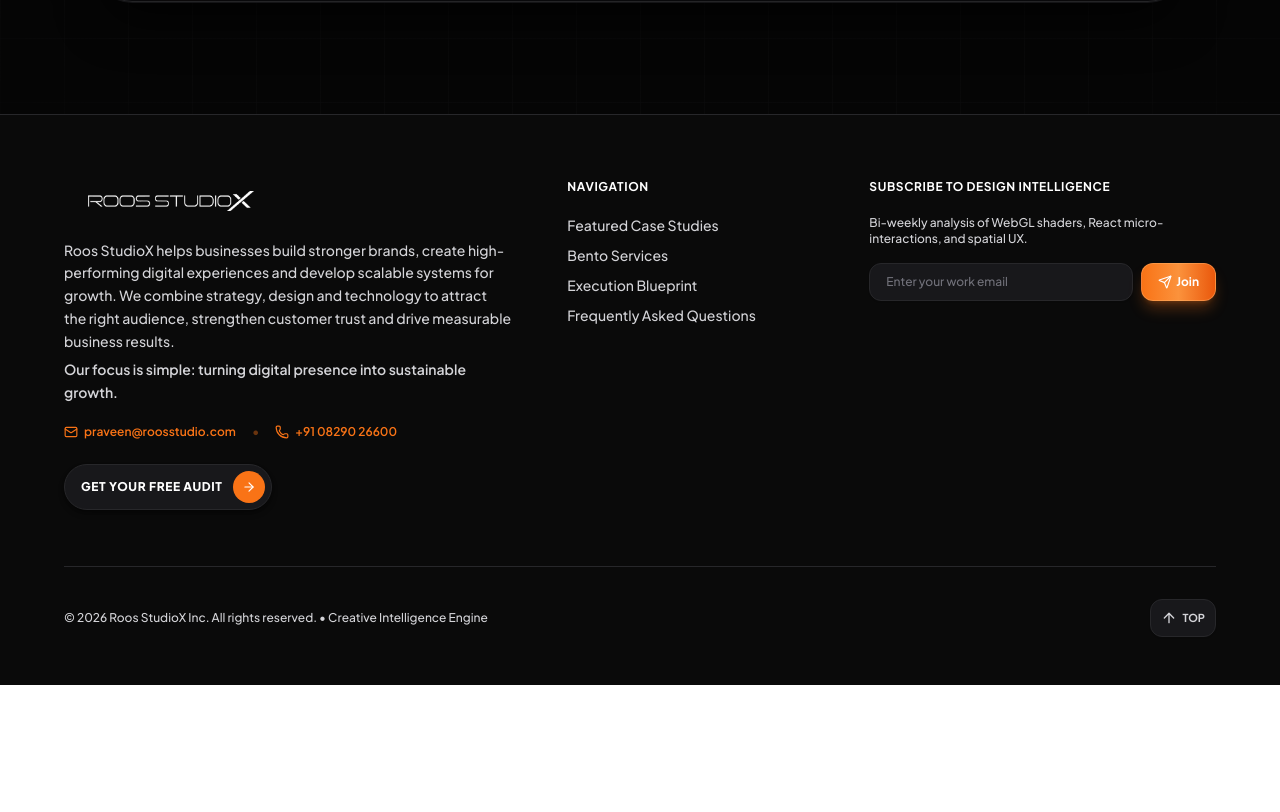
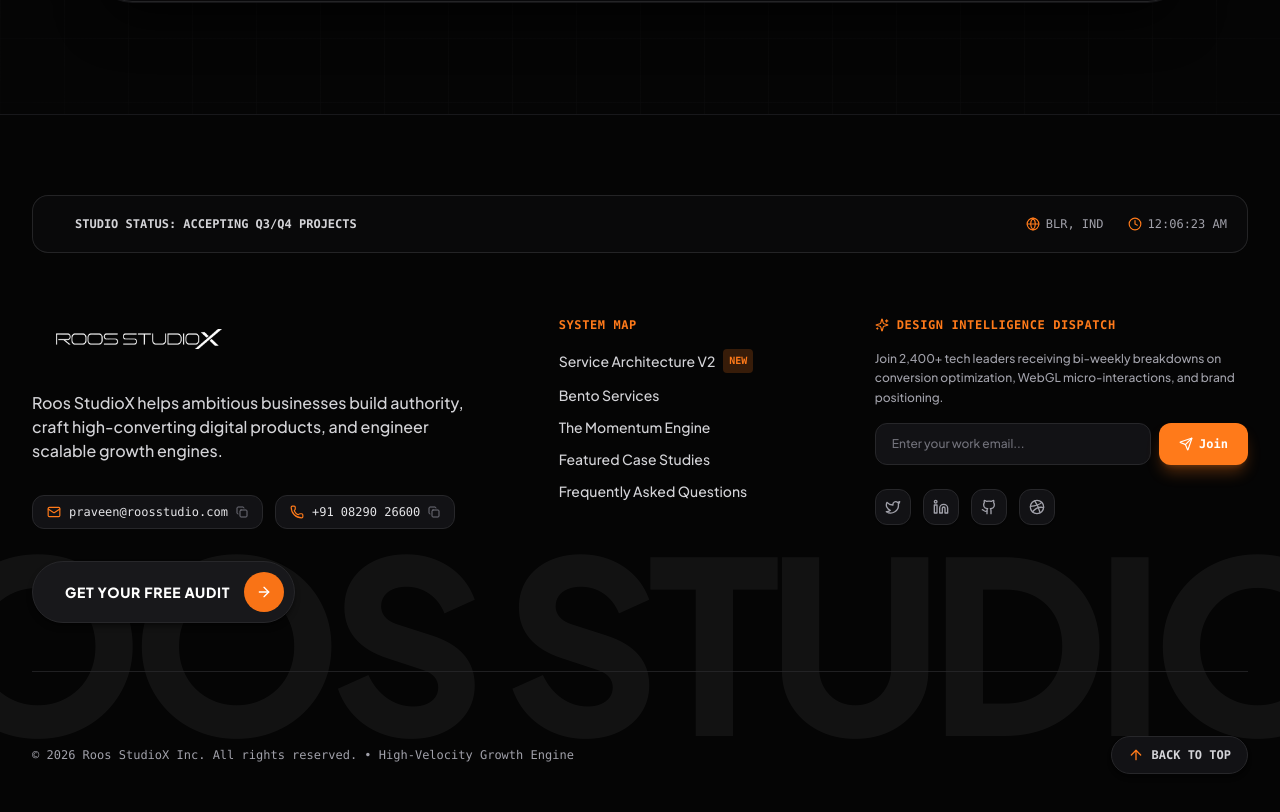
Before and after one commit to itsroosguy/roosx, a React (Vite) app: page / in a window 1280 px wide. Shown: the part 5109-5921 px from the top of the page. Before the commit the page ends 5794 px from the top, so only its background shows below. Built offline with nearby package versions, Linux system fonts and the light colour scheme.

Commit message:
Redesign Footer.tsx into an award-level creative footer with live studio telemetry clock, click-to-copy contact capsules, kinetic background watermark, and social network links

```diff
--- a/src/components/Footer.tsx
+++ b/src/components/Footer.tsx
@@ -1,6 +1,6 @@
-import React, { useState } from 'react';
+import React, { useState, useEffect } from 'react';
 import { Logo } from './Logo';
-import { ArrowUp, Send, Mail, Phone } from 'lucide-react';
+import { ArrowUp, Send, Mail, Phone, Globe, Clock, Check, Copy, Sparkles, Github, Linkedin, Twitter, Dribbble } from 'lucide-react';
 import { AlphaRoosButton } from './AlphaRoosButton';
 
 interface FooterProps {
@@ -14,6 +14,27 @@
 }) => {
   const [newsletterEmail, setNewsletterEmail] = useState('');
   const [subscribed, setSubscribed] = useState(false);
+  const [copiedText, setCopiedText] = useState<string | null>(null);
+  const [currentTime, setCurrentTime] = useState<string>('');
+
+  // Live IST Clock update
+  useEffect(() => {
+    const updateTime = () => {
+      const now = new Date();
+      const options: Intl.DateTimeFormatOptions = {
+        timeZone: 'Asia/Kolkata',
+        hour: '2-digit',
+        minute: '2-digit',
+        second: '2-digit',
+        hour12: true,
+      };
+      setCurrentTime(new Intl.DateTimeFormat('en-US', options).format(now));
+    };
+
+    updateTime();
+    const interval = setInterval(updateTime, 1000);
+    return () => clearInterval(interval);
+  }, []);
 
   const scrollToTop = () => {
     window.scrollTo({ top: 0, behavior: 'smooth' });
@@ -26,171 +47,220 @@
     }
   };
 
+  const copyToClipboard = (text: string, label: string) => {
+    navigator.clipboard.writeText(text);
+    setCopiedText(label);
+    setTimeout(() => setCopiedText(null), 2000);
+  };
+
   return (
     <footer
-      className={`relative z-10 w-full pt-16 pb-12 border-t transition-colors duration-500 overflow-hidden ${
+      className={`relative z-10 w-full pt-20 pb-12 border-t transition-colors duration-500 overflow-hidden ${
         isDarkMode
-          ? 'bg-[#0A0A0A] text-[#D4D4D8] border-[#27272A]'
-          : 'bg-white text-[#111111] border-[#E4E4E7]'
+          ? 'bg-[#050505] text-[#D4D4D8] border-zinc-900'
+          : 'bg-[#FAF9F6] text-[#111111] border-zinc-200'
       }`}
     >
-      {/* Brand Orange Radial Spotlight Backlight Glow */}
-      <div className="absolute top-0 left-1/4 w-[850px] h-[380px] bg-radial from-[#F97316]/15 via-[#F97316]/5 to-transparent blur-[140px] pointer-events-none" />
+      {/* Brand Orange Radial Backlight Glow */}
+      <div className="absolute top-0 left-1/3 w-[1000px] h-[450px] bg-radial from-[#FF7A1A]/16 via-[#FF7A1A]/3 to-transparent blur-[160px] pointer-events-none" />
 
-      {/* FULL BLEED EDGE-TO-EDGE BALANCED CONTAINER */}
-      <div className="w-full px-6 sm:px-12 lg:px-16 relative z-10 font-sans">
-        <div className="max-w-[1750px] mx-auto">
+      {/* GIANT KINETIC BACKGROUND TYPOGRAPHY WATERMARK */}
+      <div className="absolute bottom-16 left-0 right-0 overflow-hidden pointer-events-none select-none opacity-5 flex justify-center">
+        <span className="font-display text-[120px] sm:text-[180px] md:text-[240px] font-black tracking-tighter text-white whitespace-nowrap leading-none">
+          ROOS STUDIOX
+        </span>
+      </div>
 
-          {/* LEFT-ALIGNED WELL-BALANCED FOOTER GRID */}
-          <div
-            className={`grid grid-cols-1 md:grid-cols-12 gap-10 lg:gap-14 pb-14 border-b text-left items-start ${
-              isDarkMode ? 'border-[#27272A]' : 'border-[#E4E4E7]'
-            }`}
-          >
+      <div className="max-w-7xl mx-auto px-4 sm:px-6 lg:px-8 relative z-10 font-sans space-y-16">
 
-            {/* BRAND & STUDIO INFO (5 COLS) */}
-            <div className="md:col-span-5 flex flex-col items-start text-left space-y-4">
-              <a href="#" className="inline-flex items-center justify-start">
+        {/* 1. TOP LIVE TELEMETRY BAR */}
+        <div className="p-4 sm:p-5 rounded-2xl bg-[#0A0A0C]/90 border border-zinc-800/90 backdrop-blur-xl flex flex-wrap items-center justify-between gap-4 text-xs font-mono">
+          <div className="flex items-center gap-3">
+            <div className="w-2.5 h-2.5 rounded-full bg-emerald-500 animate-ping" />
+            <span className="text-zinc-300 font-bold">STUDIO STATUS: ACCEPTING Q3/Q4 PROJECTS</span>
+          </div>
+
+          <div className="flex items-center gap-6 text-zinc-400">
+            <div className="flex items-center gap-1.5">
+              <Globe className="w-3.5 h-3.5 text-[#FF7A1A]" />
+              <span>BLR, IND</span>
+            </div>
+            <div className="flex items-center gap-1.5">
+              <Clock className="w-3.5 h-3.5 text-[#FF7A1A]" />
+              <span>{currentTime || '12:00 AM IST'}</span>
+            </div>
+          </div>
+        </div>
+
+        {/* 2. MAIN FOOTER CONTENT GRID */}
+        <div className="grid grid-cols-1 md:grid-cols-12 gap-12 text-left items-start pb-12 border-b border-zinc-800/80">
+
+          {/* BRAND COLUMN (5 COLS) */}
+          <div className="md:col-span-5 space-y-6">
+            <a href="#" className="inline-block">
               <Logo isScrolled={true} isDarkMode={isDarkMode} />
             </a>
 
-              <p className="text-sm leading-relaxed max-w-md text-left font-medium">
-                Roos StudioX helps businesses build stronger brands, create high-performing digital experiences and develop scalable systems for growth. We combine strategy, design and technology to attract the right audience, strengthen customer trust and drive measurable business results.
-                <span className="block mt-1.5 font-semibold">Our focus is simple: turning digital presence into sustainable growth.</span>
+            <p className="text-sm sm:text-base leading-relaxed text-zinc-300 font-medium max-w-md">
+              Roos StudioX helps ambitious businesses build authority, craft high-converting digital products, and engineer scalable growth engines.
             </p>
 
-              {/* Clickable Direct Contact Links */}
-              <div className="pt-1 flex flex-wrap items-center gap-4 text-xs font-semibold text-[#F97316]">
-                <a
-                  href="mailto:praveen@roosstudio.com"
-                  className="hover:underline flex items-center gap-1.5 transition-colors"
+            {/* DIRECT CONTACT CAPSULES WITH COPY ACTIONS */}
+            <div className="space-y-2 pt-2">
+              <div className="flex items-center gap-3 text-xs font-mono">
+                <button
+                  onClick={() => copyToClipboard('praveen@roosstudio.com', 'email')}
+                  className="px-3.5 py-2 rounded-xl bg-[#121215] border border-zinc-800 text-zinc-200 hover:text-white hover:border-[#FF7A1A] transition-all flex items-center gap-2 cursor-pointer"
                 >
-                  <Mail className="w-3.5 h-3.5" />
+                  <Mail className="w-3.5 h-3.5 text-[#FF7A1A]" />
                   <span>praveen@roosstudio.com</span>
-                </a>
-                <span className="opacity-40">•</span>
-                <a
-                  href="tel:+910829026600"
-                  className="hover:underline flex items-center gap-1.5 transition-colors"
+                  {copiedText === 'email' ? (
+                    <Check className="w-3.5 h-3.5 text-emerald-400" />
+                  ) : (
+                    <Copy className="w-3 h-3 text-zinc-500" />
+                  )}
+                </button>
+
+                <button
+                  onClick={() => copyToClipboard('+910829026600', 'phone')}
+                  className="px-3.5 py-2 rounded-xl bg-[#121215] border border-zinc-800 text-zinc-200 hover:text-white hover:border-[#FF7A1A] transition-all flex items-center gap-2 cursor-pointer"
                 >
-                  <Phone className="w-3.5 h-3.5" />
+                  <Phone className="w-3.5 h-3.5 text-[#FF7A1A]" />
                   <span>+91 08290 26600</span>
-                </a>
+                  {copiedText === 'phone' ? (
+                    <Check className="w-3.5 h-3.5 text-emerald-400" />
+                  ) : (
+                    <Copy className="w-3 h-3 text-zinc-500" />
+                  )}
+                </button>
+              </div>
             </div>
 
-              {/* Direct Project Inquiry Action */}
+            {/* CTA BUTTON */}
             {onOpenInquiry && (
               <div className="pt-2">
                 <AlphaRoosButton
                   text="Get Your Free Audit"
                   onClick={onOpenInquiry}
                   isDarkMode={isDarkMode}
-                    compact
                 />
               </div>
             )}
           </div>
 
-            {/* QUICK LINKS (3 COLS) */}
-            <div className="md:col-span-3 flex flex-col items-start text-left space-y-3">
-              <h4
-                className={`text-xs font-bold uppercase tracking-wider mb-2 ${
-                  isDarkMode ? 'text-white' : 'text-[#111111]'
-                }`}
-              >
-                Navigation
+          {/* NAVIGATION LINKS (3 COLS) */}
+          <div className="md:col-span-3 space-y-4">
+            <h4 className="text-xs font-mono font-bold uppercase tracking-wider text-[#FF7A1A]">
+              SYSTEM MAP
             </h4>
-              <ul className="space-y-2.5 text-sm font-medium flex flex-col items-start">
+            <ul className="space-y-3 text-sm font-medium text-zinc-300">
               <li>
-                  <a href="#portfolio" className="hover:text-[#F97316] transition-colors">
+                <a href="#services2" className="hover:text-[#FF7A1A] transition-colors flex items-center gap-2">
+                  <span>Service Architecture V2</span>
+                  <span className="px-1.5 py-0.5 rounded text-[10px] font-mono bg-[#FF7A1A]/20 text-[#FF7A1A] font-bold">NEW</span>
+                </a>
+              </li>
+              <li>
+                <a href="#services" className="hover:text-[#FF7A1A] transition-colors">
+                  Bento Services
+                </a>
+              </li>
+              <li>
+                <a href="#process" className="hover:text-[#FF7A1A] transition-colors">
+                  The Momentum Engine
+                </a>
+              </li>
+              <li>
+                <a href="#portfolio" className="hover:text-[#FF7A1A] transition-colors">
                   Featured Case Studies
                 </a>
               </li>
               <li>
-                  <a href="#services" className="hover:text-[#F97316] transition-colors">
-                    Bento Services
-                  </a>
-                </li>
-                <li>
-                  <a href="#process" className="hover:text-[#F97316] transition-colors">
-                    Execution Blueprint
-                  </a>
-                </li>
-                <li>
-                  <a href="#faq" className="hover:text-[#F97316] transition-colors">
+                <a href="#faq" className="hover:text-[#FF7A1A] transition-colors">
                   Frequently Asked Questions
                 </a>
               </li>
             </ul>
           </div>
 
-            {/* NEWSLETTER DISPATCH (4 COLS) */}
-            <div className="md:col-span-4 flex flex-col items-start text-left space-y-4">
-              <h4
-                className={`text-xs font-bold uppercase tracking-wider mb-1 ${
-                  isDarkMode ? 'text-white' : 'text-[#111111]'
-                }`}
-              >
-                Subscribe to Design Intelligence
+          {/* NEWSLETTER INTEL DISPATCH (4 COLS) */}
+          <div className="md:col-span-4 space-y-4">
+            <h4 className="text-xs font-mono font-bold uppercase tracking-wider text-[#FF7A1A] flex items-center gap-2">
+              <Sparkles className="w-3.5 h-3.5 text-[#FF7A1A]" />
+              <span>DESIGN INTELLIGENCE DISPATCH</span>
             </h4>
-              <p className="text-xs font-medium max-w-xs text-left">
-                Bi-weekly analysis of WebGL shaders, React micro-interactions, and spatial UX.
+            <p className="text-xs text-zinc-400 font-medium leading-relaxed">
+              Join 2,400+ tech leaders receiving bi-weekly breakdowns on conversion optimization, WebGL micro-interactions, and brand positioning.
             </p>
 
             {!subscribed ? (
-                <form onSubmit={handleNewsletter} className="flex gap-2 w-full max-w-sm">
+              <form onSubmit={handleNewsletter} className="flex gap-2 w-full">
                 <input
                   type="email"
                   required
                   value={newsletterEmail}
                   onChange={(e) => setNewsletterEmail(e.target.value)}
-                    placeholder="Enter your work email"
-                    className={`w-full px-4 py-2.5 rounded-xl text-xs font-medium focus:outline-none focus:border-[#F97316] shadow-sm transition-all ${
-                      isDarkMode
-                        ? 'bg-[#18181B] border border-[#27272A] text-white placeholder-zinc-500 focus:shadow-[0_0_15px_rgba(249,115,22,0.25)]'
-                        : 'bg-white border border-[#E4E4E7] text-[#111111] placeholder-zinc-400 focus:shadow-[0_0_15px_rgba(249,115,22,0.2)]'
-                    }`}
+                  placeholder="Enter your work email..."
+                  className="w-full px-4 py-3 rounded-xl text-xs font-medium bg-[#121215] border border-zinc-800 text-white placeholder-zinc-500 focus:outline-none focus:border-[#FF7A1A] transition-all"
                 />
                 <button
                   type="submit"
-                    className="px-4 py-2.5 rounded-xl bg-gradient-to-r from-[#F97316] via-[#FB923C] to-[#EA580C] hover:opacity-95 text-white text-xs font-bold transition-all flex items-center justify-center gap-1 shrink-0 cursor-pointer shadow-lg shadow-[#F97316]/30 border border-[#FDBA74]/40"
+                  className="px-5 py-3 rounded-xl bg-[#FF7A1A] hover:bg-[#FF8833] text-white text-xs font-mono font-bold transition-all flex items-center justify-center gap-1.5 shrink-0 cursor-pointer shadow-lg shadow-[#FF7A1A]/30"
                 >
                   <Send className="w-3.5 h-3.5" />
                   <span>Join</span>
                 </button>
               </form>
             ) : (
-                <div className="p-3 rounded-xl bg-[#22C55E]/15 border border-[#22C55E]/30 text-[#22C55E] text-xs font-semibold">
-                  ✓ Subscribed! You will receive our next release dispatch.
+              <div className="p-3.5 rounded-xl bg-emerald-500/15 border border-emerald-500/30 text-emerald-400 text-xs font-mono font-bold flex items-center gap-2">
+                <Check className="w-4 h-4 text-emerald-400 shrink-0" />
+                <span>Subscribed to Design Intelligence!</span>
               </div>
             )}
+
+            {/* SOCIAL MEDIA NETWORK LINKS */}
+            <div className="pt-2 flex items-center gap-3">
+              {[
+                { icon: Twitter, href: 'https://twitter.com', label: 'Twitter' },
+                { icon: Linkedin, href: 'https://linkedin.com', label: 'LinkedIn' },
+                { icon: Github, href: 'https://github.com/itsroosguy/roosx', label: 'GitHub' },
+                { icon: Dribbble, href: 'https://dribbble.com', label: 'Dribbble' },
+              ].map((s, idx) => {
+                const IconComp = s.icon;
+                return (
+                  <a
+                    key={idx}
+                    href={s.href}
+                    target="_blank"
+                    rel="noreferrer"
+                    aria-label={s.label}
+                    className="w-9 h-9 rounded-xl bg-[#121215] border border-zinc-800 flex items-center justify-center text-zinc-400 hover:text-white hover:border-[#FF7A1A] hover:bg-[#FF7A1A]/10 transition-all shadow-sm"
+                  >
+                    <IconComp className="w-4 h-4" />
+                  </a>
+                );
+              })}
+            </div>
           </div>
 
         </div>
 
-          {/* LEFT-ALIGNED BALANCED FOOTER BOTTOM BAR */}
-          <div className="pt-8 flex flex-col sm:flex-row items-center justify-between gap-4 text-xs font-medium text-left">
+        {/* 3. BOTTOM COPYRIGHT & ELEVATOR TOP BUTTON */}
+        <div className="flex flex-col sm:flex-row items-center justify-between gap-4 text-xs font-mono text-zinc-400">
           <div>
-              © {new Date().getFullYear()} Roos StudioX Inc. All rights reserved. • Creative Intelligence Engine
+            © {new Date().getFullYear()} Roos StudioX Inc. All rights reserved. • High-Velocity Growth Engine
           </div>
 
-            <div className="flex items-center gap-2">
           <button
             onClick={scrollToTop}
-                className={`p-2.5 rounded-xl border hover:text-[#F97316] hover:border-[#F97316] transition-all flex items-center justify-center gap-1.5 shadow-sm cursor-pointer ${
-                  isDarkMode
-                    ? 'bg-[#18181B] border-[#27272A] text-[#D4D4D8] hover:shadow-[0_0_15px_rgba(249,115,22,0.3)]'
-                    : 'bg-white border-[#E4E4E7] text-[#52525B] hover:shadow-[0_0_15px_rgba(249,115,22,0.2)]'
-                }`}
+            className="px-4 py-2.5 rounded-full bg-[#121215] border border-zinc-800 text-zinc-300 hover:text-white hover:border-[#FF7A1A] transition-all flex items-center gap-2 cursor-pointer shadow-md group"
             aria-label="Back to top"
           >
-                <ArrowUp className="w-4 h-4" />
-                <span className="text-[11px] font-bold">TOP</span>
+            <ArrowUp className="w-4 h-4 text-[#FF7A1A] group-hover:-translate-y-0.5 transition-transform" />
+            <span className="text-xs font-bold">BACK TO TOP</span>
           </button>
         </div>
-          </div>
 
-        </div>
       </div>
     </footer>
   );
```
Lines whose indentation alone changed are shown as unchanged.
